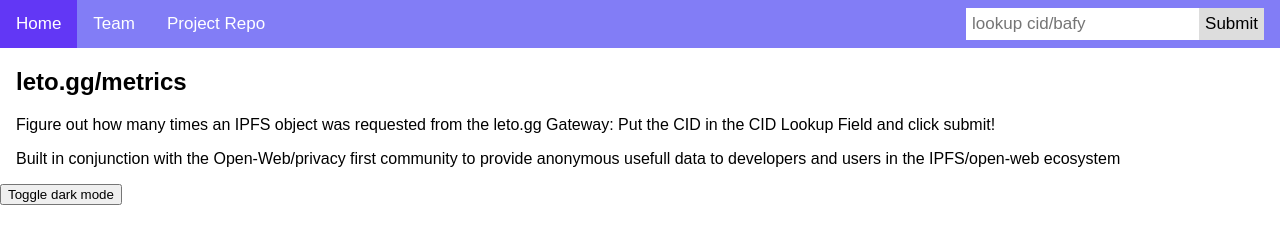
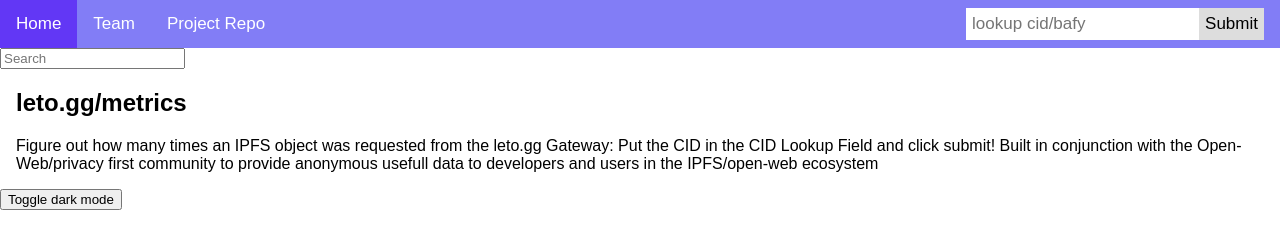
Before and after one commit to noryev/Leto.gg, a plain HTML site: page lookup/index.html in a window 1280 px wide. Drawn offline with Linux system fonts and the light colour scheme.

Commit message:
button fix

```diff
--- a/lookup/index.html
+++ b/lookup/index.html
@@ -101,7 +101,7 @@
 <body>
 
     <div class="topnav">
-        <a class="active" href="#home">Home</a>
+        <a class="active" href="#">Home</a>
         <a href="http://galaxyx.io">Team</a>
         <a href="https://github.com/noryev/Leto">Project Repo</a>
         <div class="search-container">
@@ -112,11 +112,18 @@
         </div>
     </div>
 
+
+    <div class="box">
+        <input type="search" id="search" placeholder="Search" />
+    </div>
+
+
     <div style="padding-left:16px">
         <h2>leto.gg/metrics</h2>
         <p>Figure out how many times an IPFS object was requested from the leto.gg Gateway: Put the CID in the CID
-            Lookup Field and click submit!</p>
-        <p>Built in conjunction with the Open-Web/privacy first community to provide anonymous usefull data to
+            Lookup Field and click submit!
+            Built in conjunction with the Open-Web/privacy first community
+            to provide anonymous usefull data to
             developers and users in the IPFS/open-web ecosystem</p>
     </div>
 
```
Also changed, not shown: lookup/LetoLogo1.png (added), 1 other file.
